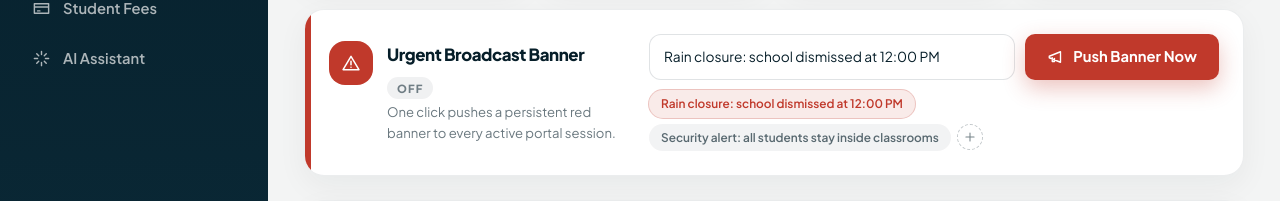
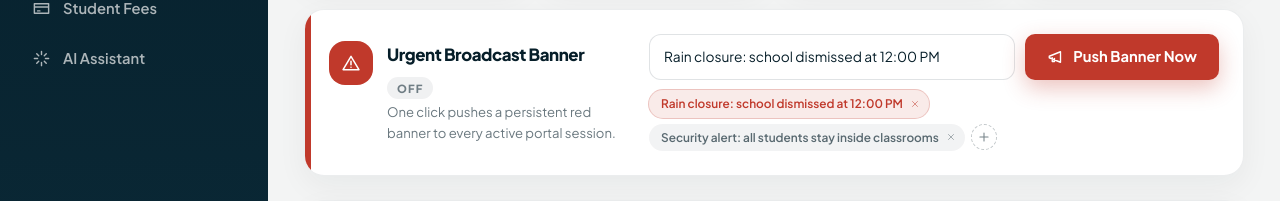
Before and after one commit to devdevcipator-arch/school-project, a Next.js app: page /principal/announcements in a window 1280 px wide. Shown: the part 382-583 px from the top of the page. Built offline with nearby package versions, Linux system fonts and the light colour scheme.

Commit message:
Broadcast presets: every chip removable, default chips included
Co-Authored-By: Claude Opus 5.5 <noreply@anthropic.com>

```diff
--- a/components/announcements/AnnouncementsBoard.tsx
+++ b/components/announcements/AnnouncementsBoard.tsx
@@ -17,7 +17,7 @@ import {
 } from "@/lib/announcements";
 import { Select, Toast, fieldClass, ghostSm, type ToastData } from "@/components/dashboard/controls";
 import Composer, { type ComposerResult } from "./Composer";
-import { saveCustomPresets, setEmergency, useCustomPresets, useEmergency } from "./emergency";
+import { savePresets, setEmergency, useEmergency, usePresets } from "./emergency";
 import { AudienceTag, PriorityBadge, PriorityDot } from "./tags";
 
 type Tab = "all" | "school" | "staff" | "students" | "drafts";
@@ -65,13 +65,12 @@ const chipClass = "rounded-full px-3 py-1 text-[.74rem] font-semibold transition
 const chipIdle = "bg-ink/5 text-ink/65 hover:bg-danger/10 hover:text-danger";
 const chipActive = "bg-danger/10 text-danger ring-1 ring-danger/30";
 
-/** Quick-select messages: the defaults plus any the principal saved, with a (+) to add new ones. */
+/** Quick-select messages, each removable with (x), plus a (+) to add new ones. */
 function PresetChips({ value, onPick }: { value: string; onPick: (msg: string) => void }) {
-  const custom = useCustomPresets();
+  const presets = usePresets(defaultPresets);
   const [adding, setAdding] = useState(false);
   const [draft, setDraft] = useState("");
 
-  const all = [...defaultPresets, ...custom.filter((p) => !defaultPresets.includes(p))];
   const cancel = () => {
     setAdding(false);
     setDraft("");
@@ -79,31 +78,28 @@ function PresetChips({ value, onPick }: { value: string; onPick: (msg: string) =
   const save = () => {
     const text = draft.trim();
     if (!text) return;
-    if (!all.includes(text)) saveCustomPresets([...custom, text]);
+    if (!presets.includes(text)) savePresets([...presets, text]);
     onPick(text);
     cancel();
   };
 
   return (
     <div className="flex flex-wrap items-center gap-1.5">
-      {all.map((p) => {
-        const isCustom = !defaultPresets.includes(p);
+      {presets.map((p) => {
         const active = p === value;
         return (
-          <span key={p} className={`inline-flex items-center ${chipClass} ${active ? chipActive : chipIdle} ${isCustom ? "pr-1.5" : ""}`}>
+          <span key={p} className={`inline-flex items-center pr-1.5 ${chipClass} ${active ? chipActive : chipIdle}`}>
             <button type="button" onClick={() => onPick(p)} aria-pressed={active} className="cursor-pointer text-left">
               {p}
             </button>
-            {isCustom && (
             <button
               type="button"
               aria-label={`Remove preset: ${p}`}
-                onClick={() => saveCustomPresets(custom.filter((c) => c !== p))}
+              onClick={() => savePresets(presets.filter((c) => c !== p))}
               className="ml-1 grid size-4 cursor-pointer place-items-center rounded-full text-current/70 transition-colors hover:bg-danger hover:text-white"
             >
               <Icon d="M6 6l12 12 M18 6 6 18" className="size-2.5" />
             </button>
-            )}
           </span>
         );
       })}
--- a/components/announcements/emergency.tsx
+++ b/components/announcements/emergency.tsx
@@ -26,15 +26,17 @@ export function setEmergency(message: string | null) {
   window.dispatchEvent(new Event(EVENT));
 }
 
-// Custom quick-select messages the principal saved for the broadcast form.
-const PRESETS_KEY = "ss-emergency-presets";
+// Quick-select messages for the broadcast form. Starts as `defaults` until the principal
+// adds or removes one; after that the saved list is used as-is.
+const PRESETS_KEY = "ss-emergency-presets-v2";
 
-function readPresets(raw: string | null): string[] {
+function readPresets(raw: string | null, defaults: string[]): string[] {
+  if (raw === null) return defaults;
   try {
-    const list: unknown = JSON.parse(raw ?? "[]");
-    return Array.isArray(list) ? list.filter((p): p is string => typeof p === "string") : [];
+    const list: unknown = JSON.parse(raw);
+    return Array.isArray(list) ? list.filter((p): p is string => typeof p === "string") : defaults;
   } catch {
-    return [];
+    return defaults;
   }
 }
 
@@ -46,12 +48,12 @@ function presetsSnapshot() {
   }
 }
 
-export function useCustomPresets() {
+export function usePresets(defaults: string[]) {
   const raw = useSyncExternalStore(subscribe, presetsSnapshot, () => null);
-  return useMemo(() => readPresets(raw), [raw]);
+  return useMemo(() => readPresets(raw, defaults), [raw, defaults]);
 }
 
-export function saveCustomPresets(list: string[]) {
+export function savePresets(list: string[]) {
   try {
     localStorage.setItem(PRESETS_KEY, JSON.stringify(list));
   } catch {
```
Lines whose indentation alone changed are shown as unchanged.
